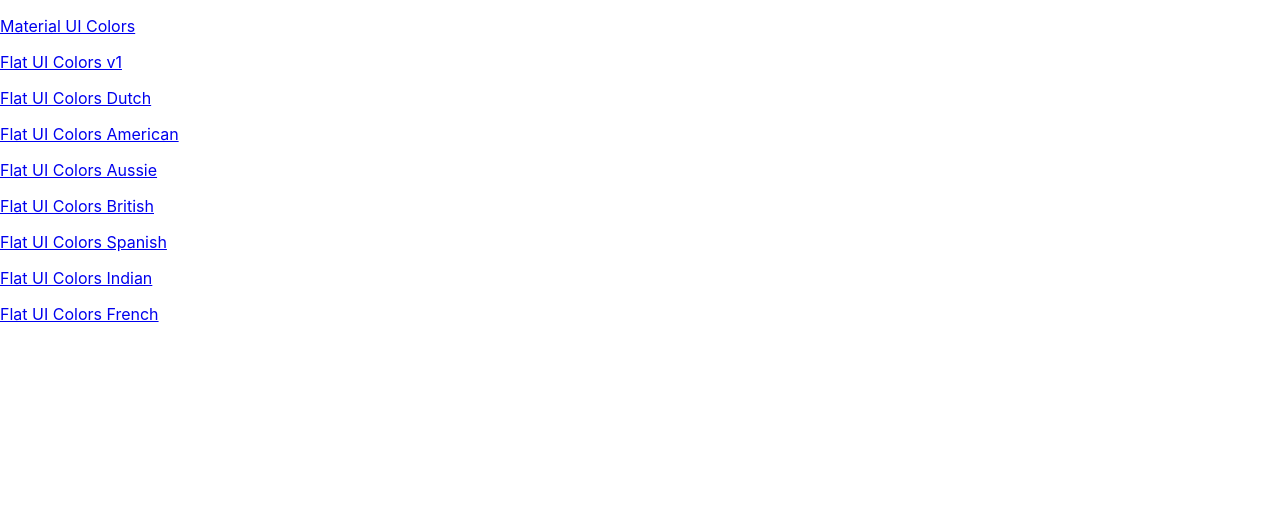
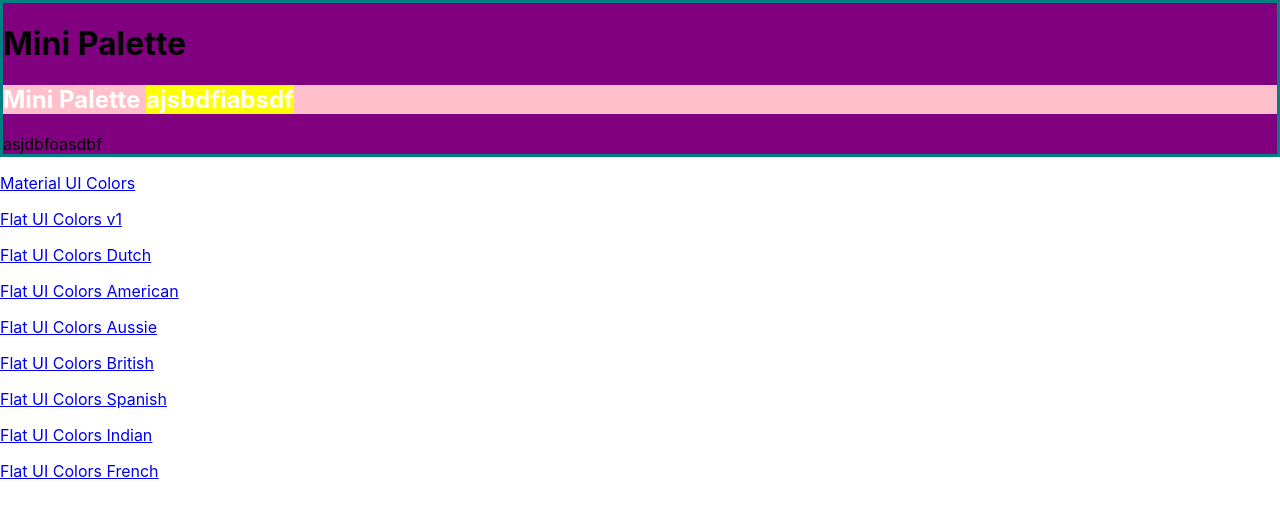
Before and after one commit to jawadahmedtaj/Color-palette, a React (Create React App) app: page / in a window 1280 px wide. Shown: the top 518 px of the page. Built offline with nearby package versions, Linux system fonts and the light colour scheme.

Commit message:
material ui styles added

```diff
--- a/package.json
+++ b/package.json
@@ -5,6 +5,7 @@
   "dependencies": {
     "@material-ui/core": "^4.9.1",
     "@material-ui/icons": "^4.9.1",
+    "@material-ui/styles": "^4.9.6",
     "@testing-library/jest-dom": "^4.2.4",
     "@testing-library/react": "^9.3.2",
     "@testing-library/user-event": "^7.1.2",
--- /dev/null
+++ b/src/MiniPalette.js
@@ -0,0 +1,35 @@
+import React from "react";
+import { withStyles } from "@material-ui/styles";
+
+const styles = {
+  main: {
+    backgroundColor: "purple",
+    border: "3px solid teal"
+  },
+  secondary: {
+    backgroundColor: "pink",
+    "& h1": {
+      color: "white",
+      "& span": {
+        backgroundColor: "yellow"
+      }
+    }
+  }
+};
+
+function MiniPalette(props) {
+  const { classes } = props;
+  return (
+    <div className={classes.main}>
+      <h1>Mini Palette</h1>
+      <section className={classes.secondary}>
+        <h1>
+          Mini Palette <span>ajsbdfiabsdf</span>{" "}
+        </h1>
+      </section>
+      <span>asjdbfoasdbf</span>
+    </div>
+  );
+}
+
+export default withStyles(styles)(MiniPalette);
--- a/src/PaletteList.js
+++ b/src/PaletteList.js
@@ -1,11 +1,13 @@
 import React, { Component } from "react";
 import { Link } from "react-router-dom";
+import MiniPalette from "./MiniPalette";
 
 export default class PaletteList extends Component {
   render() {
     const { palettes } = this.props;
     return (
       <div>
+        <MiniPalette />
         {palettes.map(palette => (
           <p>
             <Link to={`/palette/${palette.id}`}>{palette.paletteName}</Link>
```
Also changed, not shown: 1 other file (tests, documents, lock files or other folders).
